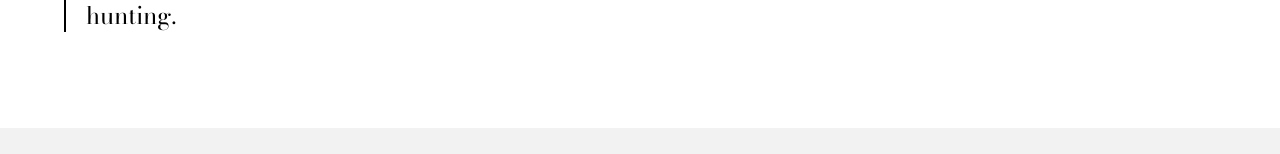
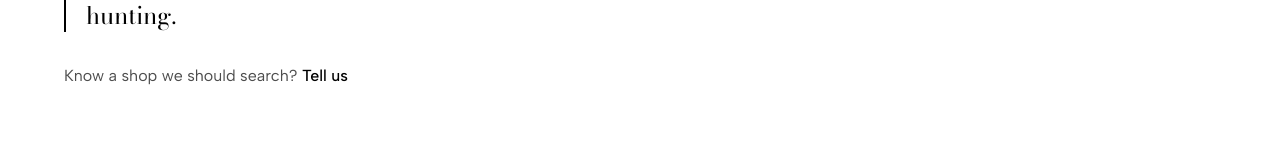
Before and after one commit to Tico26/Yxra, a React (Vite) app in the folder web/: page /about in a window 1280 px wide. Shown: the part 440-594 px from the top of the page. Built offline with nearby package versions, Linux system fonts and the light colour scheme; no server answers; a web font is replaced by a local one.

Commit message:
About: end by inviting shop suggestions via Contact
Co-Authored-By: Claude Opus 5.5 <noreply@anthropic.com>
Claude-Session: https://claude.ai/code/session_01LwYXeh74mJQLzaPfZWxDjE

```diff
--- a/web/src/legal/About.jsx
+++ b/web/src/legal/About.jsx
@@ -1,4 +1,5 @@
 import { useEffect } from 'react';
+import { Link } from 'react-router-dom';
 
 const About = () => {
   useEffect(() => {
@@ -27,6 +28,12 @@ const About = () => {
             of hunting.
           </p>
         </blockquote>
+        <p className="mt-8 text-graphite">
+          Know a shop we should search?{' '}
+          <Link to="/contact" className="link font-medium">
+            Tell us
+          </Link>
+        </p>
       </article>
     </div>
   );
```
Also changed, not shown: 1 other file (tests, documents, lock files or other folders).
